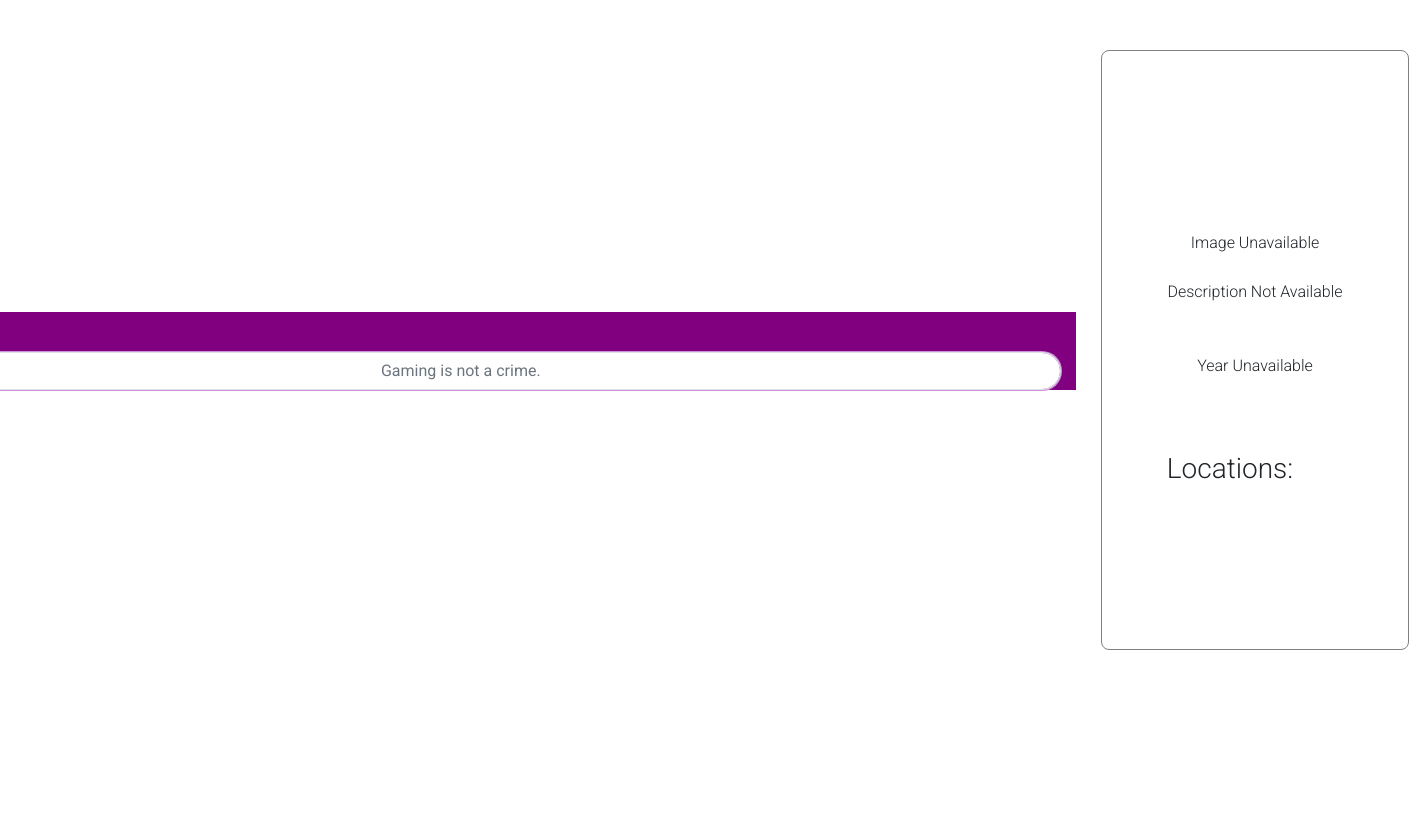
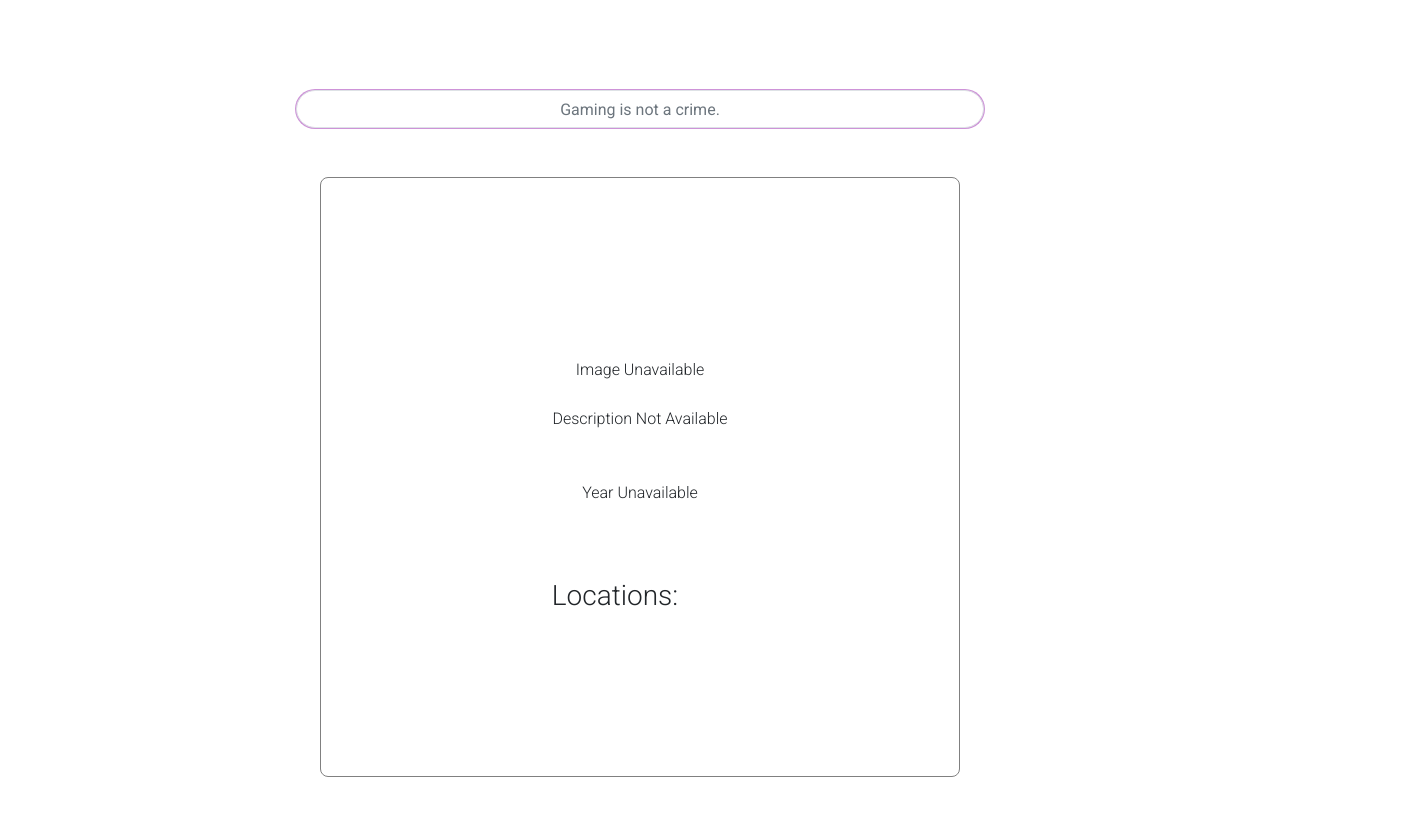
Before and after one commit to themouse14/Game_Engine, a plain HTML site: page index.html in a window 1280 px wide. Shown: the whole page, 1409 px wide, since content can reach past the window. Drawn offline with nearby package versions, Linux system fonts and the light colour scheme; no server answers.

Commit message:
changed CSS container and sreach bar

```diff
--- a/assets/style.css
+++ b/assets/style.css
@@ -10,7 +10,7 @@
 
 .search-bar{
     padding-top: 40px;
-    background-color: purple;
+
 }
 
 
@@ -18,12 +18,14 @@
  margin: 25px;
  padding: 0;
  box-sizing: border-box;
+ flex-direction: column;
+ align-items: center;
+
 }
 
 body {
     display: flex;
     align-items: center;
-    justify-content: center;
 }
 
 
@@ -36,3 +38,4 @@ body {
     flex-direction: column;
     border: 1px solid gray;
     border-radius: 0.5em 0.5em 0.5em;
+}
--- a/index.html
+++ b/index.html
@@ -19,7 +19,7 @@
 
 <body>
   <!-- Search bar -->
-  <div class=" search-bar active-purple-3 active-purple-4 mb-4 col-12">
+  <div class=" search-bar active-purple-3 active-purple-4 mb-4 col-7">
     <input class="form-control border rounded-pill text-center " type="text" placeholder="Gaming is not a crime." aria-label="Search">
   </div>
 
```
